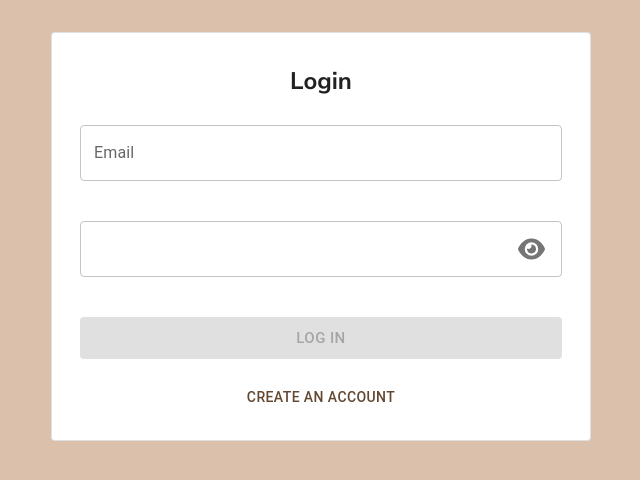
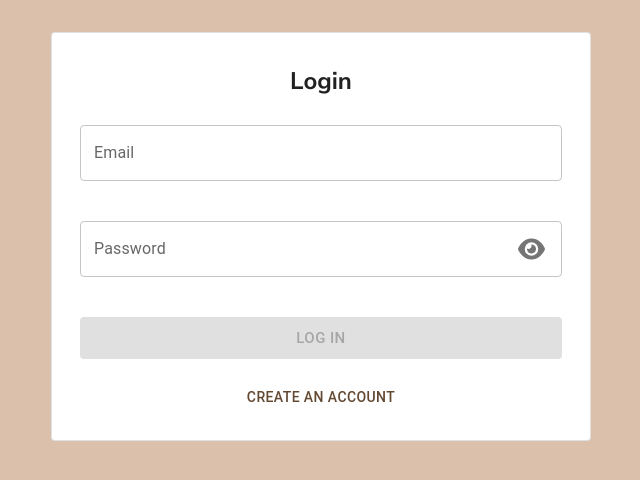
Before and after one commit to thomas-mol/brew-view, a React (Vite) app: page /login in a window 1280 px wide. Shown: the top 480 px of the page, without its empty margins (319-959 px from the left). Built offline with nearby package versions, Linux system fonts and the light colour scheme; no server answers.

Commit message:
Refactor LoginForm and SignUpForm to use FormControl and InputLabel for improved accessibility and consistency in password input handling

```diff
--- a/src/components/LoginForm/LoginForm.tsx
+++ b/src/components/LoginForm/LoginForm.tsx
@@ -3,8 +3,10 @@ import { FontAwesomeIcon } from "@fortawesome/react-fontawesome";
 import { zodResolver } from "@hookform/resolvers/zod";
 import {
   Button,
+  FormControl,
   IconButton,
   InputAdornment,
+  InputLabel,
   OutlinedInput,
   TextField,
 } from "@mui/material";
@@ -73,8 +75,11 @@ const LoginForm = () => {
         control={control}
         name="password"
         render={({ field, fieldState }) => (
+          <FormControl>
+            <InputLabel htmlFor="password-login">Password</InputLabel>
             <OutlinedInput
               {...field}
+              id="password-login"
               type={showPassword ? "text" : "password"}
               error={!!fieldState?.error}
               label="Password"
@@ -82,7 +87,9 @@ const LoginForm = () => {
                 <InputAdornment position="end">
                   <IconButton
                     aria-label={
-                    showPassword ? "hide the password" : "display the password"
+                      showPassword
+                        ? "hide the password"
+                        : "display the password"
                     }
                     onClick={() => setShowPassword(!showPassword)}
                   >
@@ -95,6 +102,7 @@ const LoginForm = () => {
                 </InputAdornment>
               }
             />
+          </FormControl>
         )}
       />
 
--- a/src/components/SignUpForm/SignUpForm.tsx
+++ b/src/components/SignUpForm/SignUpForm.tsx
@@ -3,8 +3,10 @@ import { FontAwesomeIcon } from "@fortawesome/react-fontawesome";
 import { zodResolver } from "@hookform/resolvers/zod";
 import {
   Button,
+  FormControl,
   IconButton,
   InputAdornment,
+  InputLabel,
   OutlinedInput,
   TextField,
 } from "@mui/material";
@@ -124,8 +126,11 @@ const SignUpForm = () => {
         control={control}
         name="password"
         render={({ field, fieldState }) => (
+          <FormControl>
+            <InputLabel htmlFor="password">Password</InputLabel>
             <OutlinedInput
               {...field}
+              id="password"
               type={showPassword ? "text" : "password"}
               error={!!fieldState?.error}
               label="Password"
@@ -134,7 +139,9 @@ const SignUpForm = () => {
                 <InputAdornment position="end">
                   <IconButton
                     aria-label={
-                    showPassword ? "hide the password" : "display the password"
+                      showPassword
+                        ? "hide the password"
+                        : "display the password"
                     }
                     onClick={() => setShowPassword(!showPassword)}
                   >
@@ -147,6 +154,7 @@ const SignUpForm = () => {
                 </InputAdornment>
               }
             />
+          </FormControl>
         )}
       />
 
```
Lines whose indentation alone changed are shown as unchanged.
